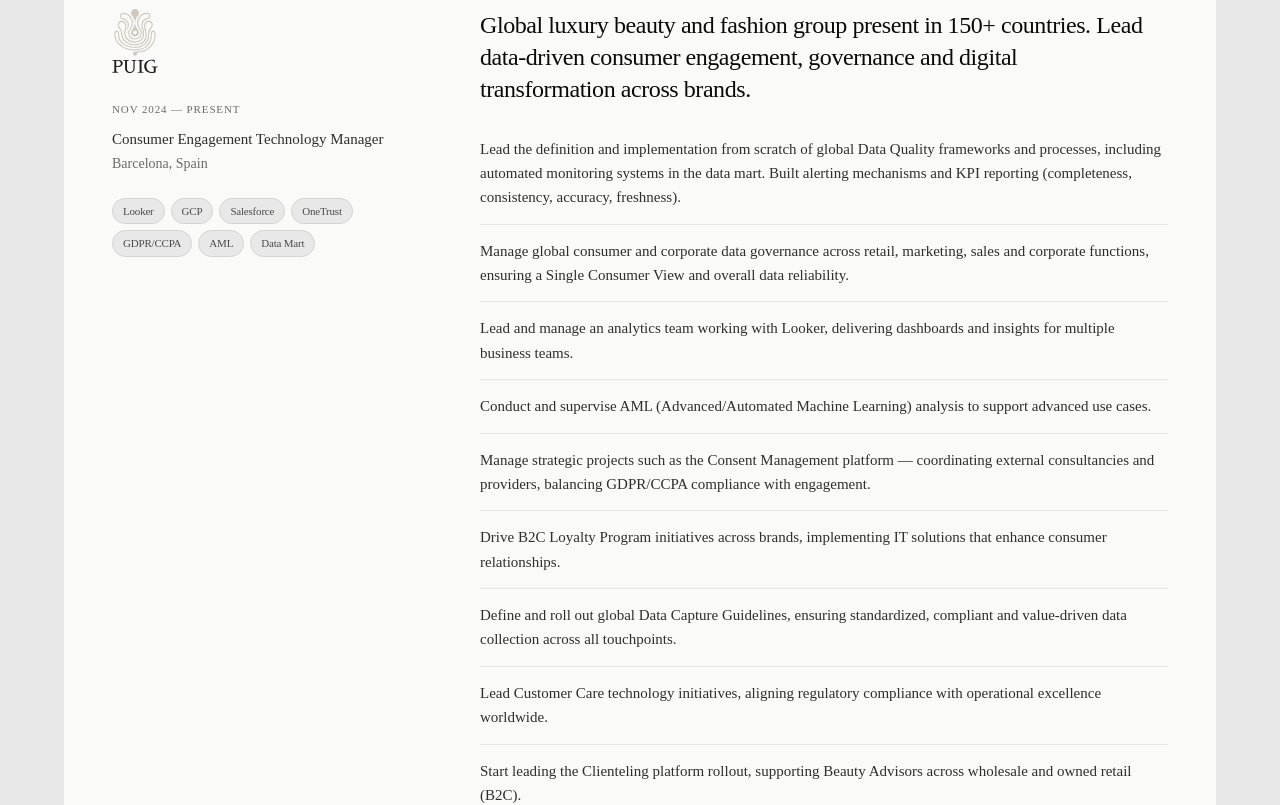
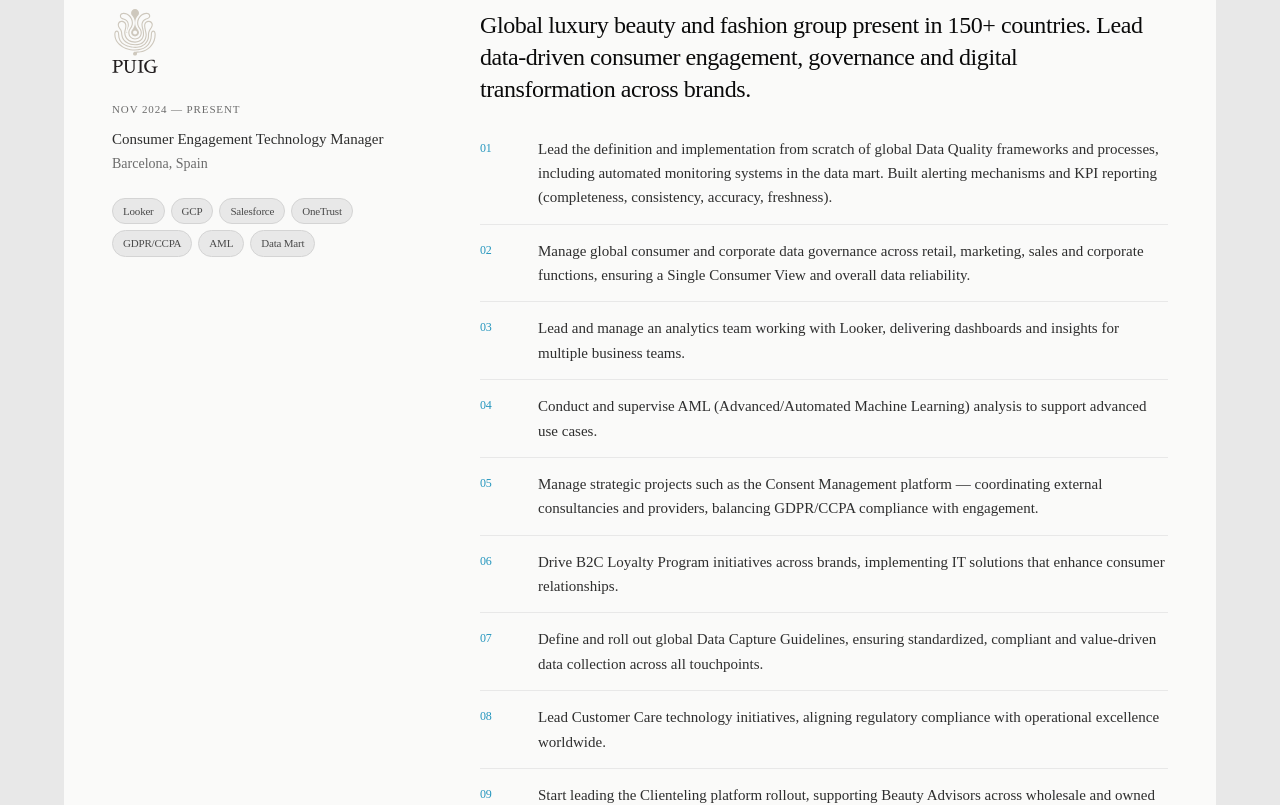
Before and after one commit to gviladomiu/gonzaloviladomiu_portfolio, a Next.js app: page / in a window 1280 px wide. Shown: the part 1700-2505 px from the top of the page. Built offline with nearby package versions, Linux system fonts and the light colour scheme.

Commit message:
Refactor experience component for logo and highlights

```diff
--- a/components/experience.tsx
+++ b/components/experience.tsx
@@ -13,9 +13,9 @@
   Keyed by company name → className string for the logo wrapper.
 */
 const logoSize: Record<string, string> = {
-  "PUIG":           "h-16 max-w-[150px]",
-  "Deloitte":       "h-8 max-w-[150px]",
-  "Unitronics":     "h-[88px] max-w-[160px]",
+  PUIG: "h-16 max-w-[150px]",
+  Deloitte: "h-8 max-w-[150px]",
+  Unitronics: "h-[88px] max-w-[160px]",
   "Fira Barcelona": "h-[88px] max-w-[160px]",
 };
 
@@ -35,6 +35,7 @@
               <div className="eyebrow mb-3">Experience</div>
               <h2 className="h-section text-ink">Trajectory</h2>
             </div>
+
             <div className="md:col-span-7 md:col-start-6">
               <p className="text-base md:text-lg text-ink-700 leading-relaxed max-w-xl">
                 Ten years across four organizations — from operating networks at
@@ -57,7 +58,9 @@
                     {/* Left: identity (logo + meta) */}
                     <div className="md:col-span-4">
                       {/* Per-logo optical frame — sized individually for visual balance */}
-                      <div className={`${sizeClass} w-full mb-7 flex items-center`}>
+                      <div
+                        className={`${sizeClass} w-full mb-7 flex items-center`}
+                      >
                         <div className="relative w-full h-full">
                           <Image
                             src={exp.logo}
@@ -73,9 +76,11 @@
                       <div className="eyebrow text-accent mb-3">
                         {exp.period}
                       </div>
+
                       <div className="text-[15px] font-medium text-ink-700 leading-snug">
                         {exp.role}
                       </div>
+
                       <div className="mt-1 text-sm text-ink-500">
                         {exp.location}
                       </div>
@@ -100,14 +105,20 @@
                         {exp.summary}
                       </p>
 
-                   {/* Highlights — hairlines, no bullets */}
+                      {/* Highlights — numbered list */}
                       <div className="space-y-0">
                         {exp.highlights.map((h, hi) => (
                           <div
                             key={hi}
-      className="py-3.5 border-t border-ink-100 last:border-b-0 text-[14px] md:text-[15px] text-ink-700 leading-relaxed first:pt-0 first:border-t-0"
+                            className="grid grid-cols-[42px_1fr] gap-4 py-3.5 border-t border-ink-100 first:pt-0 first:border-t-0"
                           >
+                            <div className="font-mono text-[12px] tracking-snug text-accent pt-0.5">
+                              {String(hi + 1).padStart(2, "0")}
+                            </div>
+
+                            <div className="text-[14px] md:text-[15px] text-ink-700 leading-relaxed">
                               {h}
+                            </div>
                           </div>
                         ))}
                       </div>
```
Lines whose indentation alone changed are shown as unchanged.
